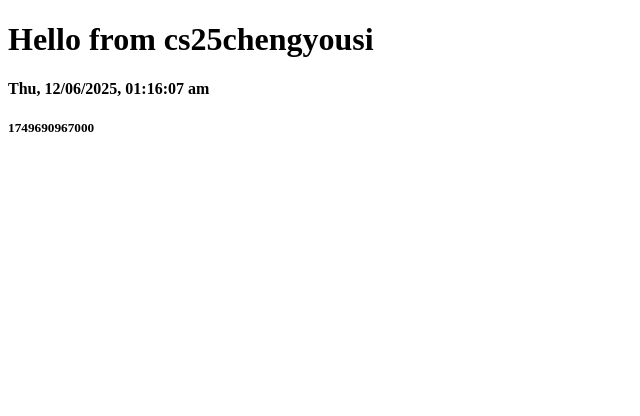
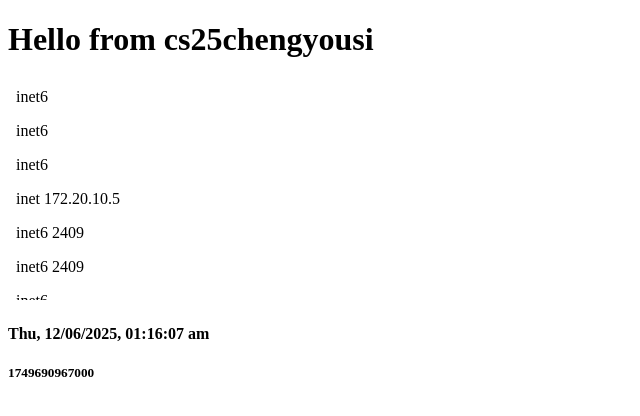
Before and after one commit to Issac-cloud/cs25chengyousi, a plain HTML site: page docs/index.html in a window 1280 px wide. Shown: the whole page, without its empty margins (0-640 px from the left). Drawn offline with Linux system fonts and the light colour scheme.

Commit message:
ipaddresses index.html

```diff
--- a/docs/index.html
+++ b/docs/index.html
@@ -8,6 +8,10 @@
   <body>
     <h1>Hello from  cs25chengyousi</h1>
     <!-- ipaddresses past next line -->
+<div id="list">
+    <iframe width="400" height="220" src="./ipaddresses.html" frameBorder="0">
+    </iframe>
+</div>
     <h4 id="id01">AAAA</h4>
     <h5 id="id02">AAAA</h5>
   </body>
```
